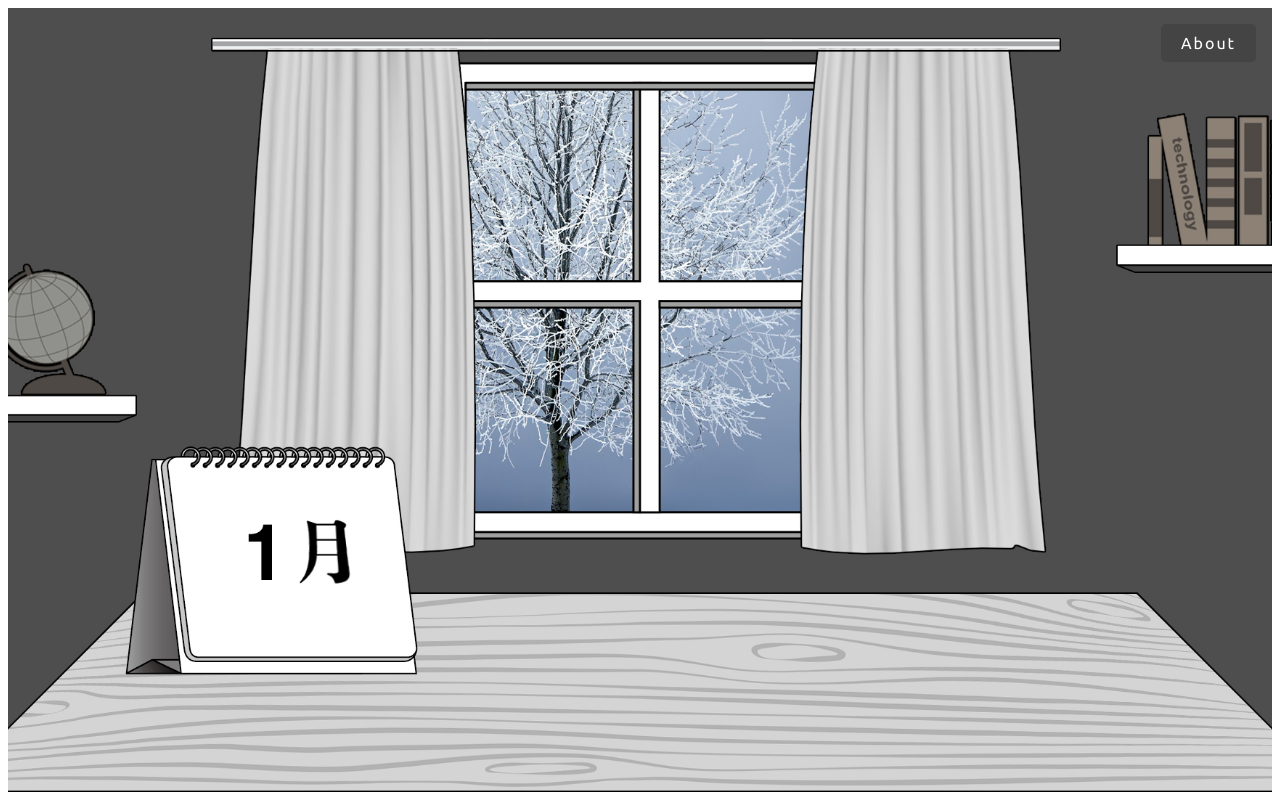
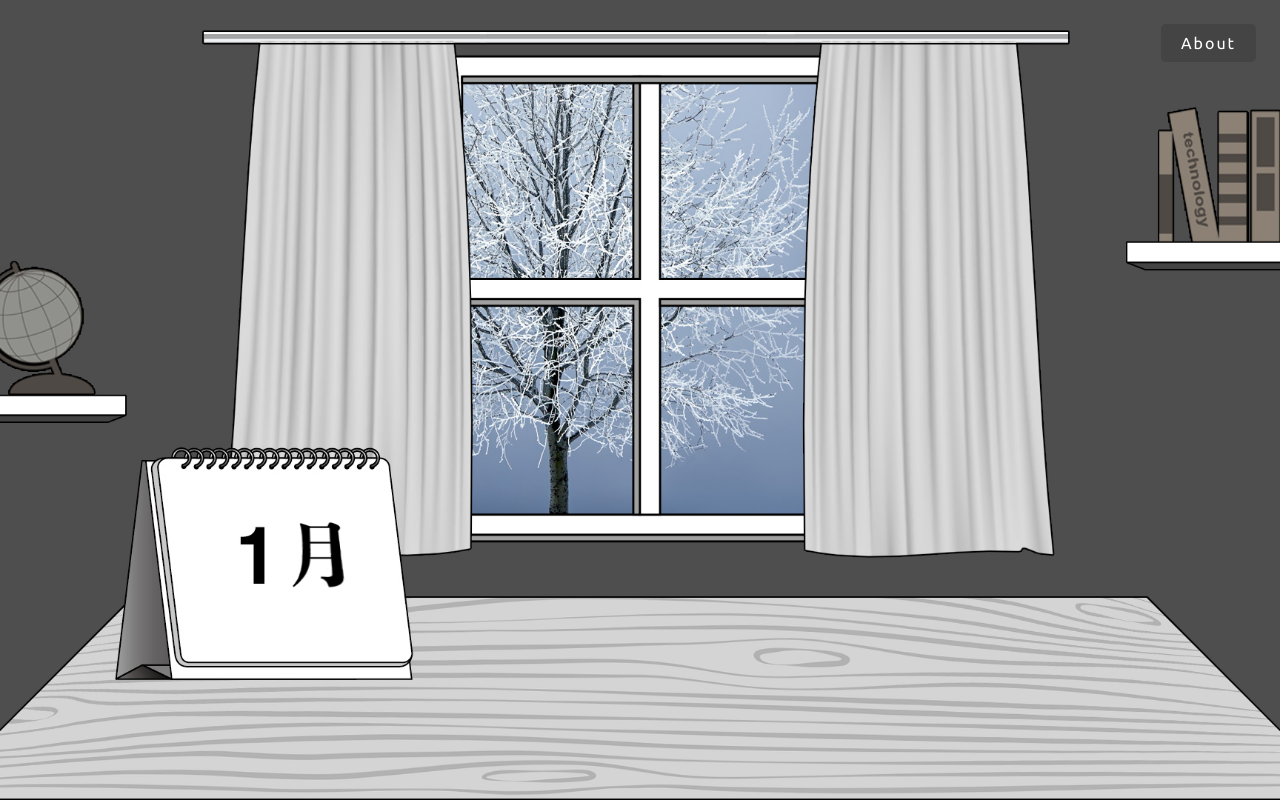
Before and after one commit to overtae/one-year, a plain HTML site: page title.html in a window 1280 px wide. Drawn offline with Linux system fonts and the light colour scheme.

Commit message:
Update style.css

```diff
--- a/style.css
+++ b/style.css
@@ -2,6 +2,13 @@
   font-family: "Ubuntu", sans-serif;
   overflow: hidden;
 }
+
+html,
+body {
+  margin: 0;
+  padding: 0;
+}
+
 .about {
   position: fixed;
   top: 3vh;
@@ -35,7 +42,7 @@
 }
 #background {
   width: 100%;
-  height: 98vh;
+  height: 100vh;
   background-size: cover;
   background-position: center;
   background-repeat: no-repeat;
```
